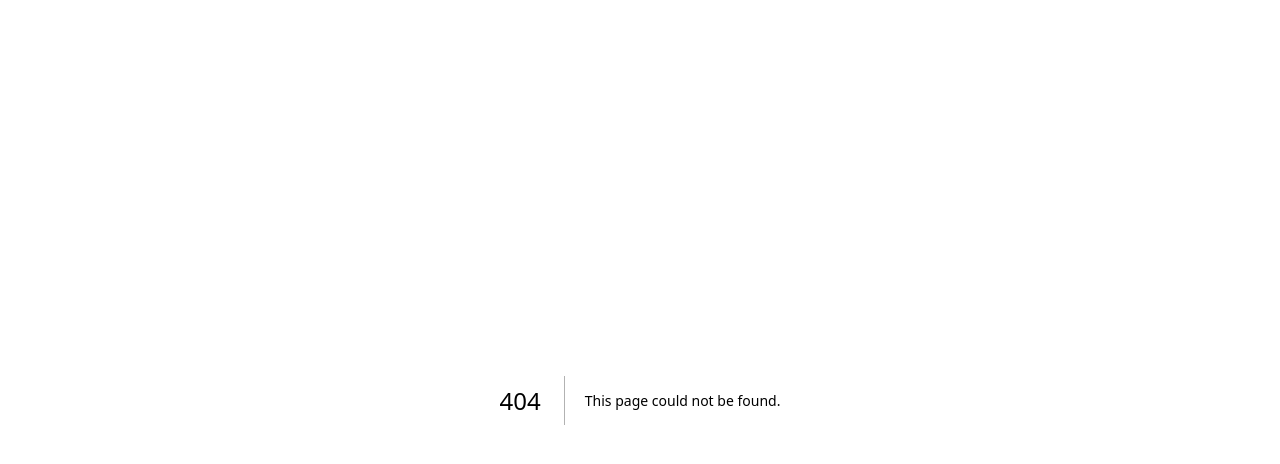
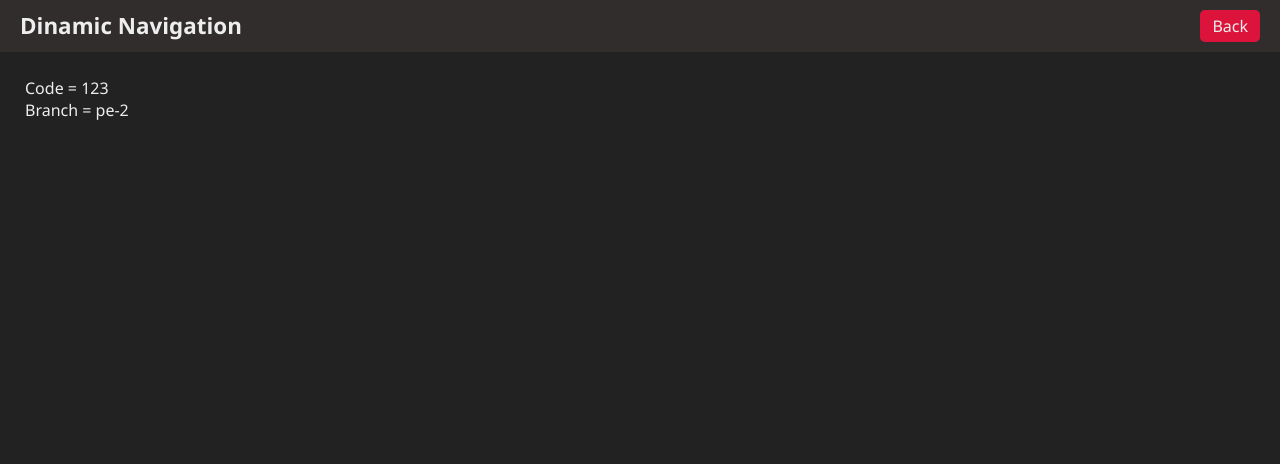
Before and after one commit to NetoJL/NextJS-Fundamentals, a Next.js app: page /customer/pe-2/123 in a window 1280 px wide. Before the commit this address had no page. Shown: the top 464 px of the page. Built offline with nearby package versions, Linux system fonts and the light colour scheme.

Commit message:
customer acess created

```diff
--- /dev/null
+++ b/src/pages/customer/[branch]/[code].jsx
@@ -0,0 +1,13 @@
+import Layout from "@/components/Layout";
+import { useRouter } from 'next/router'
+
+export default function Customer() {
+    const router = useRouter()
+
+    return (
+        <Layout title="Dinamic Navigation">
+            <div>Code = {router.query.code}</div>
+            <div>Branch = {router.query.branch}</div>
+        </Layout>
+    )
+}
```
